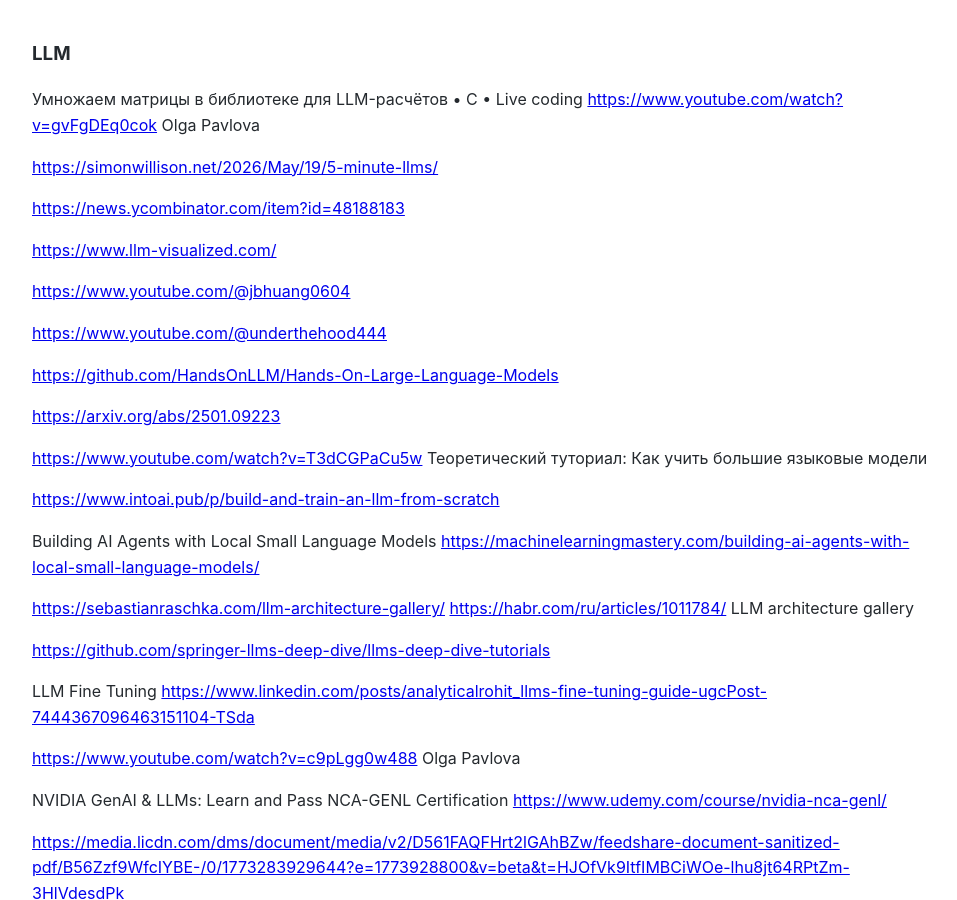
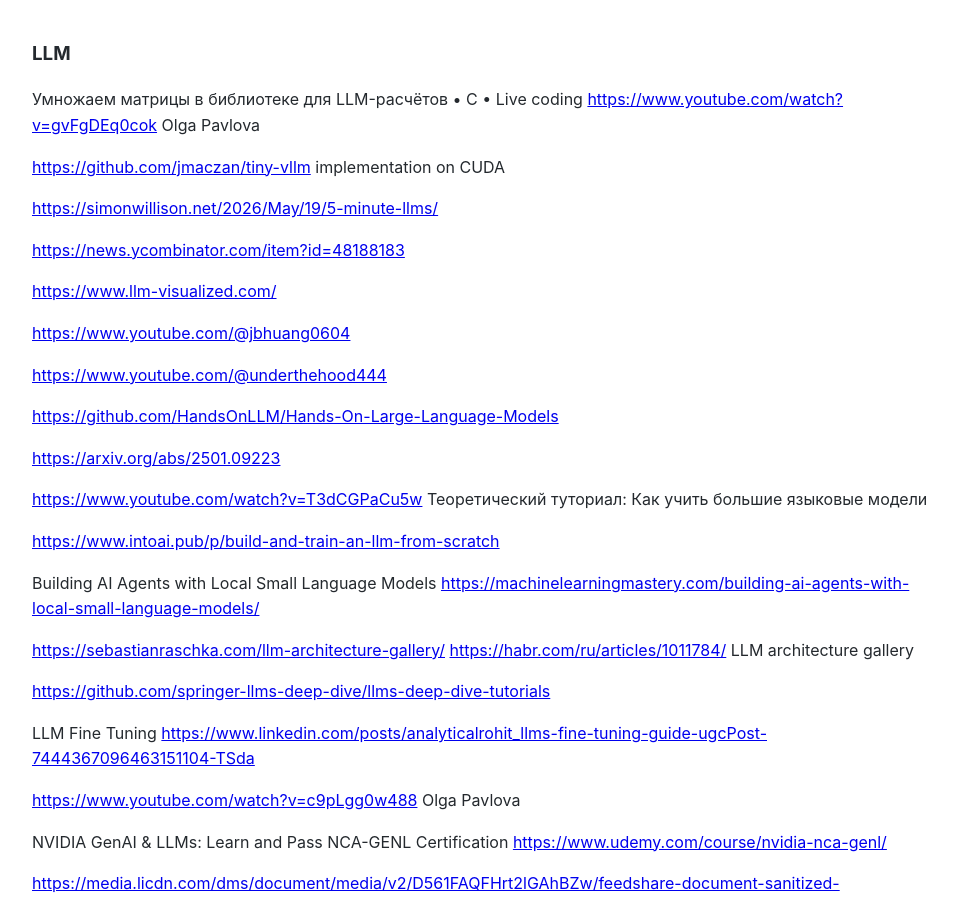
Before and after one commit to Michael-Lubinsky/michael-lubinsky.github.com, a Jekyll site: the page built from ml/llm.md, in a window 1280 px wide and 900 px high. Shown: the whole window, without its empty margins (158-1115 px from the left). Built offline with Jekyll 4.4.1, drawn with Linux system fonts in a browser that asks for light colours; our own code applies the rules of GitHub Pages for plain Markdown files.

Commit message:
Update llm.md

```diff
--- a/ml/llm.md
+++ b/ml/llm.md
@@ -3,6 +3,8 @@
 Умножаем матрицы в библиотеке для LLM-расчётов • C • Live coding
 <https://www.youtube.com/watch?v=gvFgDEq0cok>
 Olga Pavlova
+
+<https://github.com/jmaczan/tiny-vllm> implementation on CUDA
 
 <https://simonwillison.net/2026/May/19/5-minute-llms/>
 
```
